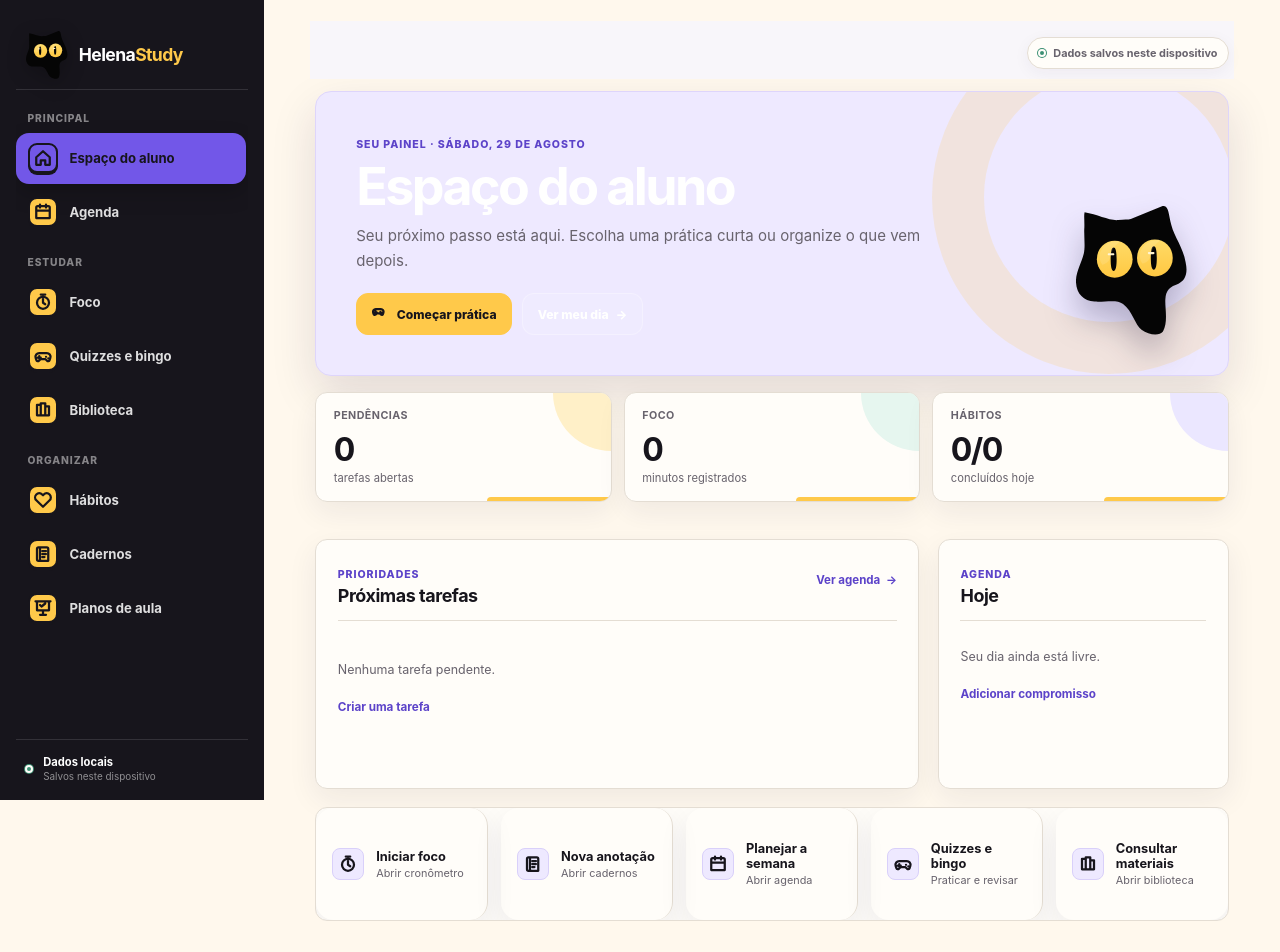
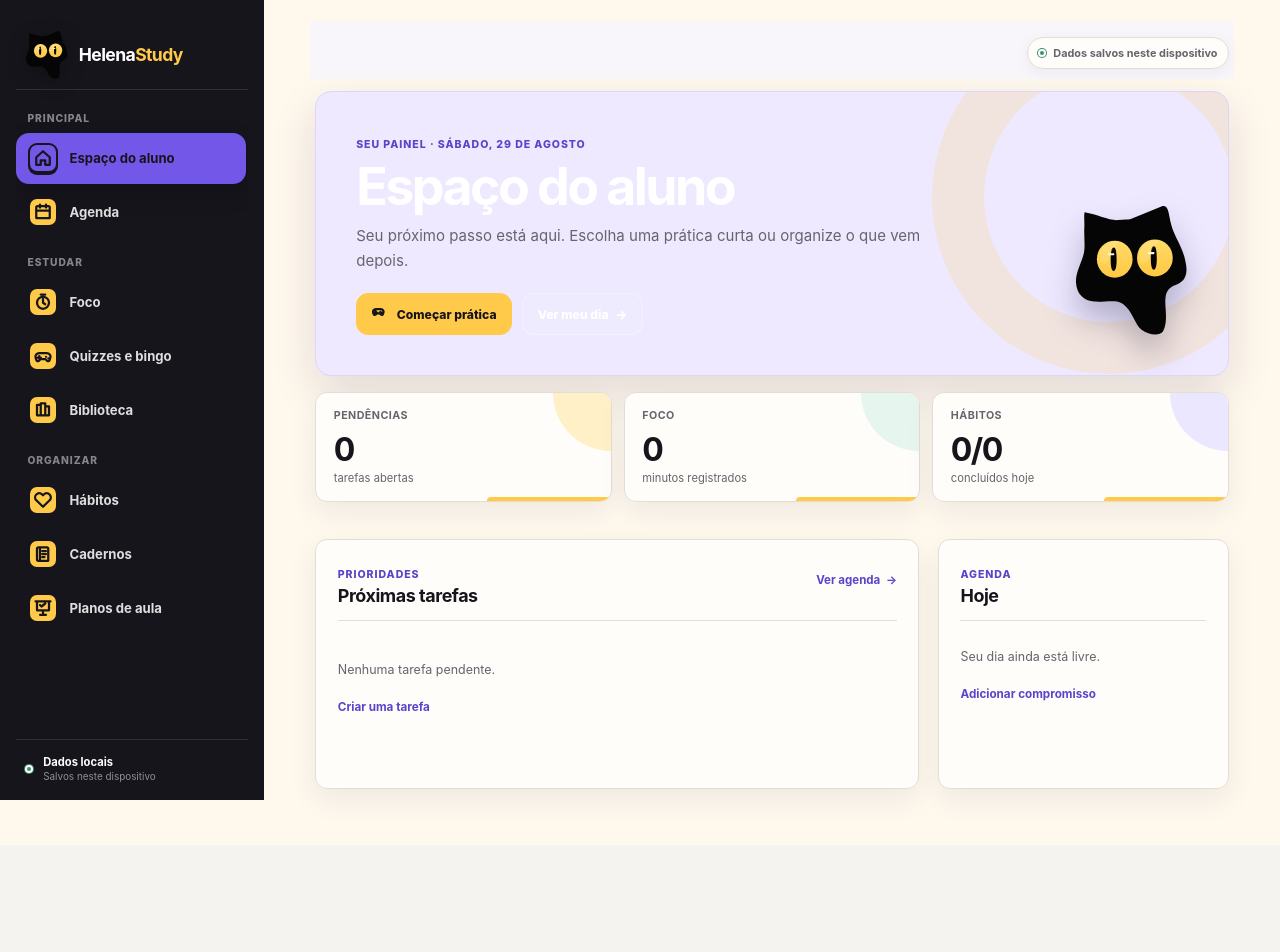
Before and after one commit to olive644/helenastudy, a React (Vite) app: page / in a window 1280 px wide. Shown: the top 952 px of the page. After the commit the page ends 845 px from the top, so only its background shows below. Built offline with nearby package versions, Linux system fonts and the light colour scheme.

Commit message:
refactor: concentra navegação no menu lateral (#32)

```diff
--- a/src/views/today-view.tsx
+++ b/src/views/today-view.tsx
@@ -8,7 +8,6 @@ import {
 import type { AppView } from "../components/app-navigation";
 import { PageHeader } from "../components/app-navigation";
 import { NavigationIcon } from "../components/navigation-icon";
-import { STUDENT_SPACE_TOOLS } from "../product/module-catalog";
 
 type TodayViewProps = {
   workspace: WorkspaceState;
@@ -161,20 +160,6 @@ export function TodayView({ workspace, dispatch, onNavigate }: TodayViewProps) {
             </ul>
           )}
         </section>
-
-        <section className="quick-actions" aria-label="Ferramentas do Espaço do aluno">
-          {STUDENT_SPACE_TOOLS.map((tool) => (
-            <button type="button" onClick={() => onNavigate(tool.view)} key={tool.view}>
-              <b className="quick-action-icon">
-                <NavigationIcon name={tool.icon} />
-              </b>
-              <span>
-                <strong>{tool.title}</strong>
-                <small>{tool.description}</small>
-              </span>
-            </button>
-          ))}
-        </section>
       </div>
     </main>
   );
```
Also changed, not shown: 4 other files (tests, documents, lock files or other folders).
